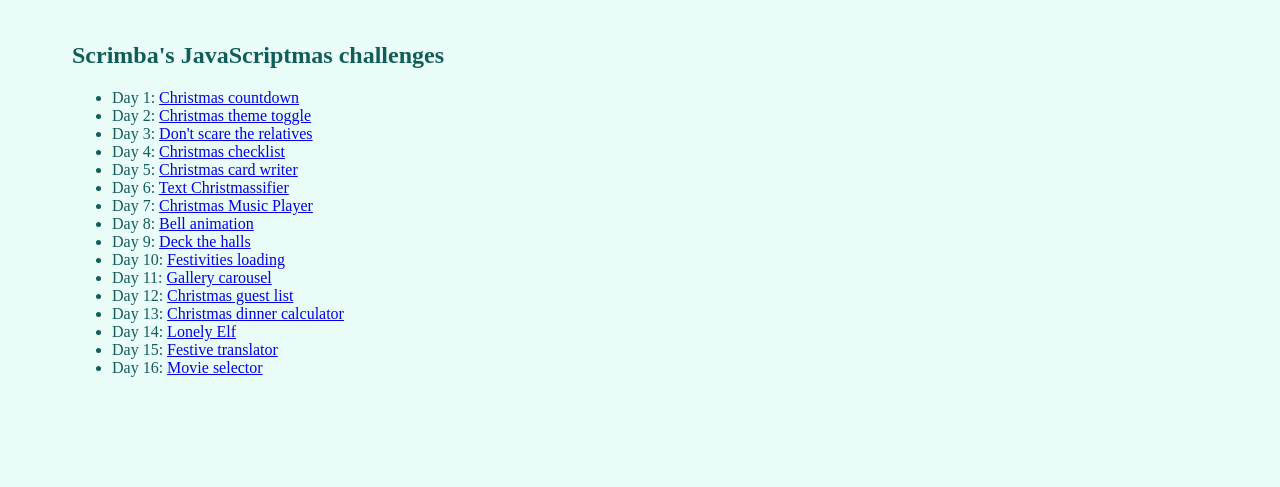
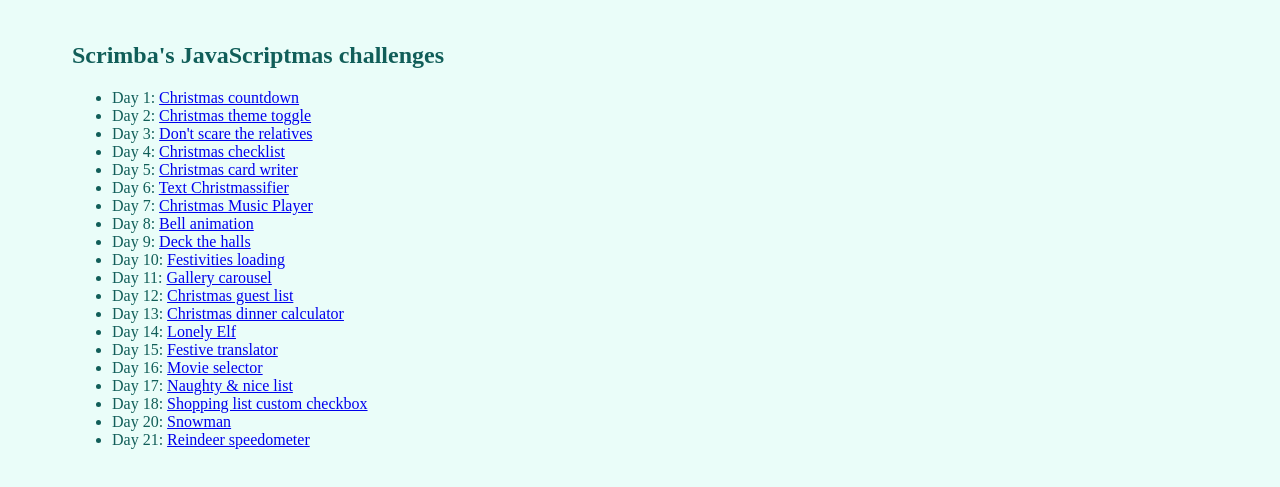
Before and after one commit to hellodeborahuk/javascript-work, a plain HTML site: page index.html in a window 1280 px wide. Shown: the part 657-1144 px from the top of the page. Before the commit the page ends 1122 px from the top, so only its background shows below. Drawn offline with Linux system fonts and the light colour scheme.

Commit message:
Add new javascriptmas challenges

```diff
--- a/index.html
+++ b/index.html
@@ -173,6 +173,10 @@
           <li>Day 14: <a href="https://scrimba.com/scrim/co97d4e76be069863ba8d3c0a">Lonely Elf</a></li>
           <li>Day 15: <a href="https://scrimba.com/scrim/co5164bee91356b4b840c682b">Festive translator</a></li>
           <li>Day 16: <a href="https://scrimba.com/scrim/co75f4c97871e9f2a76e43257">Movie selector</a></li>
+          <li>Day 17: <a href="https://scrimba.com/scrim/coa4b40f9a36a537b7d86b5c1">Naughty & nice list</a></li>
+          <li>Day 18: <a href="https://scrimba.com/scrim/co8584364bedeb7a4e77db91c">Shopping list custom checkbox</a></li>
+          <li>Day 20: <a href="https://scrimba.com/scrim/co73340df9692951ae2110aa6">Snowman</a></li>
+          <li>Day 21: <a href="https://scrimba.com/scrim/cocb045b581449780b148f1ba">Reindeer speedometer</a></li>
        </ul>
       </section>
     </div>
```
